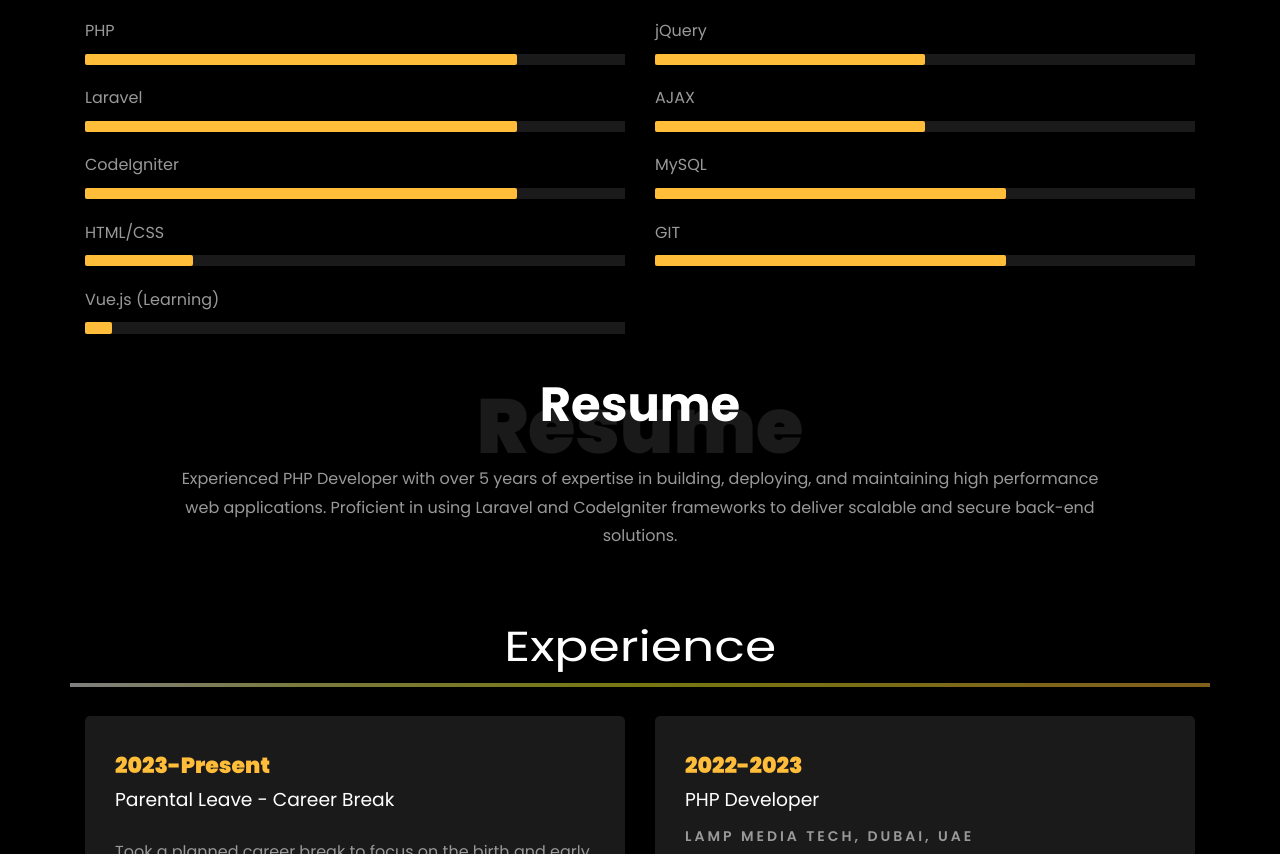
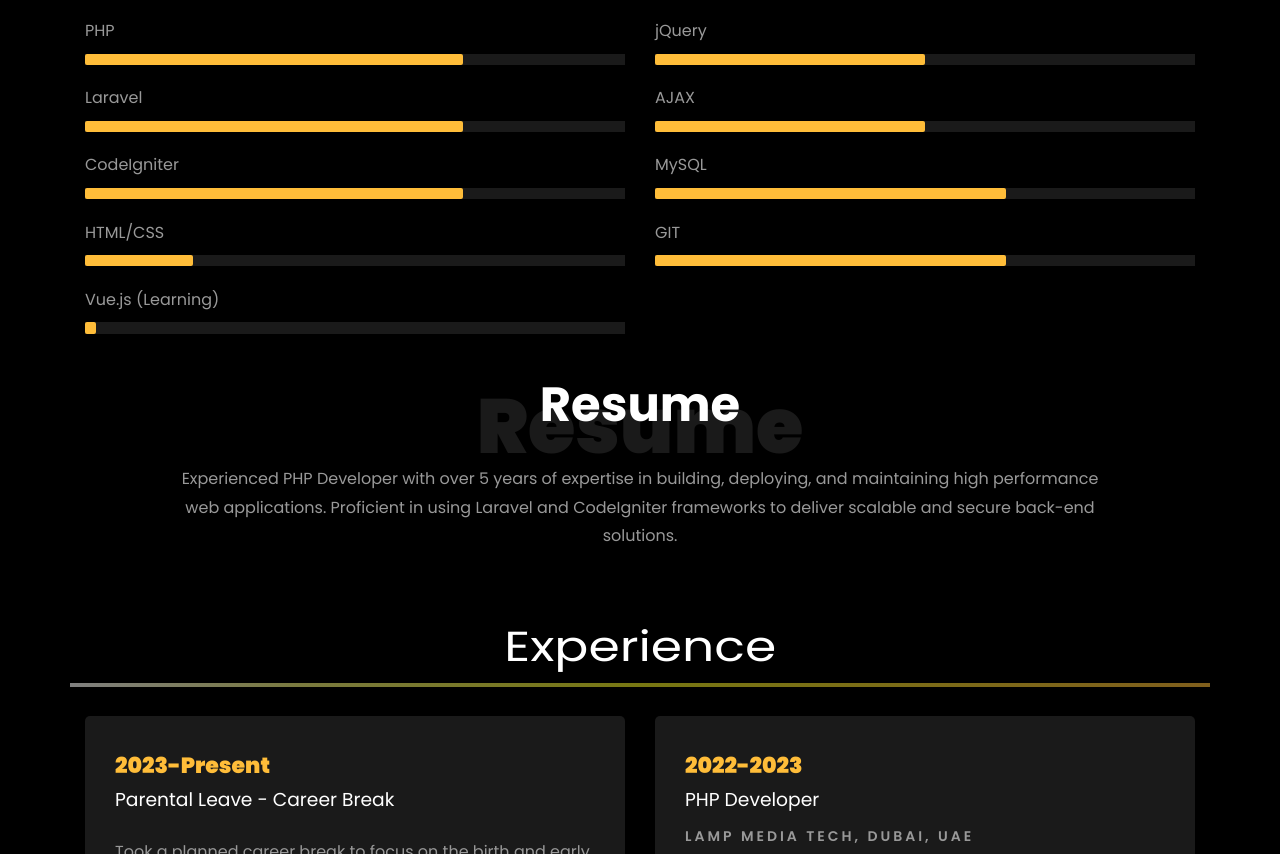
Before and after one commit to reena-abraham/portfolio, a plain HTML site: page index.html in a window 1280 px wide. Shown: the part 1135-1989 px from the top of the page. Drawn offline with nearby package versions, Linux system fonts and the light colour scheme; files whose address does not match are found by name; a web font is replaced by a local one.

Commit message:
progress bar updated

```diff
--- a/index.html
+++ b/index.html
@@ -18,7 +18,7 @@
 
     <nav class="navbar navbar-expand-lg navbar-dark ftco_navbar ftco-navbar-light site-navbar-target" id="ftco-navbar">
 	    <div class="container">
-	      <a class="navbar-brand" href="index.html">Reena Abraham</a>
+	      <a class="navbar-brand" href="#">Reena Abraham</a>
 	      <button class="navbar-toggler js-fh5co-nav-toggle fh5co-nav-toggle" type="button" data-toggle="collapse" data-target="#ftco-nav" aria-controls="ftco-nav" aria-expanded="false" aria-label="Toggle navigation">
 	        <span class="oi oi-menu"></span> Menu
 	      </button>
@@ -113,19 +113,19 @@
 				<div class="col-sm-6 ">
 			<span>PHP</span> <span class="pull-right"></span>
 			<div class="progress">
-				<div class="progress-bar" role="progressbar" style="width: 80%;" aria-valuenow="80" aria-valuemin="0"
+				<div class="progress-bar" role="progressbar" style="width: 70%;" aria-valuenow="70" aria-valuemin="0"
 					aria-valuemax="100"></div>
 			</div>
 
 			<span>Laravel</span> <span class="pull-right"></span>
 			<div class="progress">
-				<div class="progress-bar" role="progressbar" style="width: 80%" aria-valuenow="80" aria-valuemin="0"
+				<div class="progress-bar" role="progressbar" style="width: 70%" aria-valuenow="70" aria-valuemin="0"
 					aria-valuemax="100"></div>
 			</div>
 
 			<span>CodeIgniter</span> <span class="pull-right"></span>
 			<div class="progress">
-				<div class="progress-bar" role="progressbar" style="width: 80%" aria-valuenow="80" aria-valuemin="0"
+				<div class="progress-bar" role="progressbar" style="width: 70%" aria-valuenow="70" aria-valuemin="0"
 					aria-valuemax="100"></div>
 			</div>
 			<span>HTML/CSS</span> <span class="pull-right"></span>
@@ -135,7 +135,7 @@
 			</div>
 			<span>Vue.js (Learning)</span> <span class="pull-right"></span>
 			<div class="progress">
-				<div class="progress-bar" role="progressbar" style="width: 5%" aria-valuenow="5" aria-valuemin="0"
+				<div class="progress-bar" role="progressbar" style="width: 2%" aria-valuenow="2" aria-valuemin="0"
 					aria-valuemax="100"></div>
 			</div>
 			</div>
```
